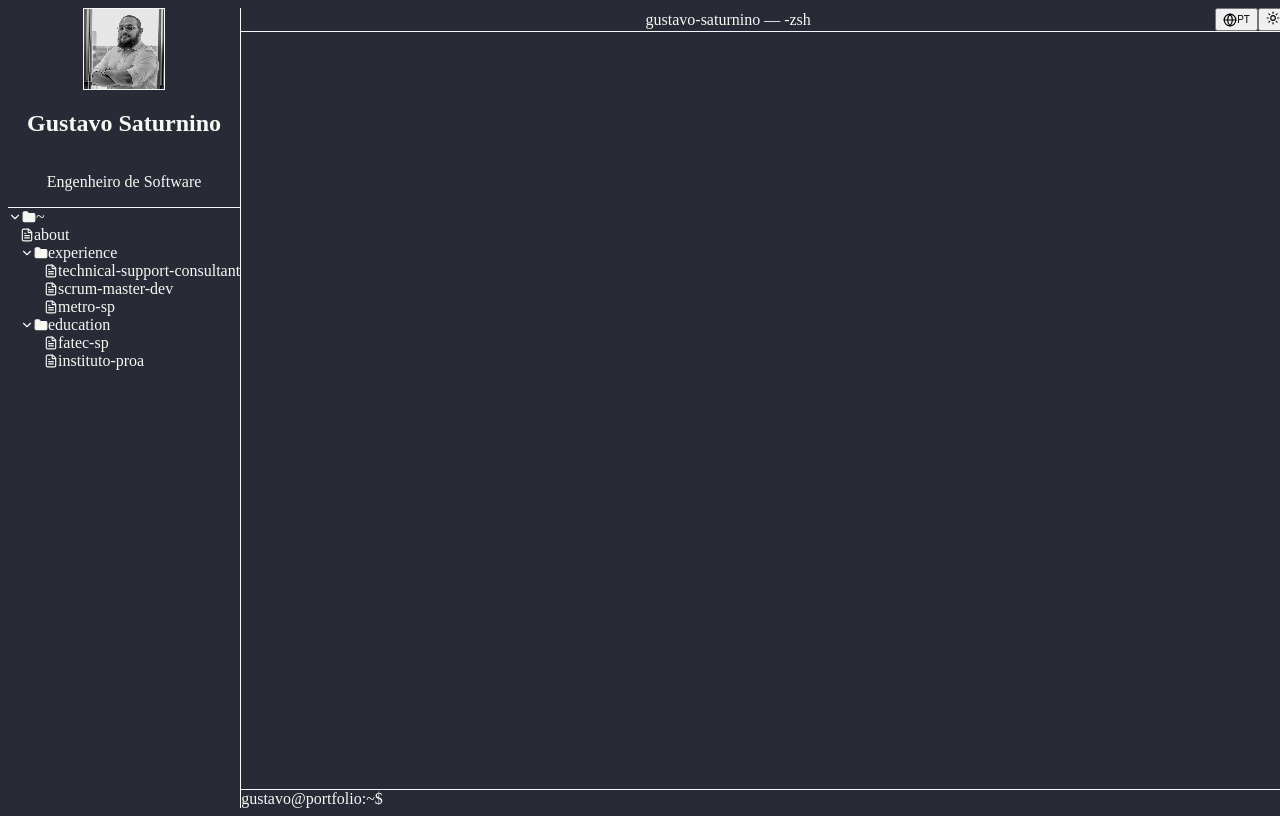
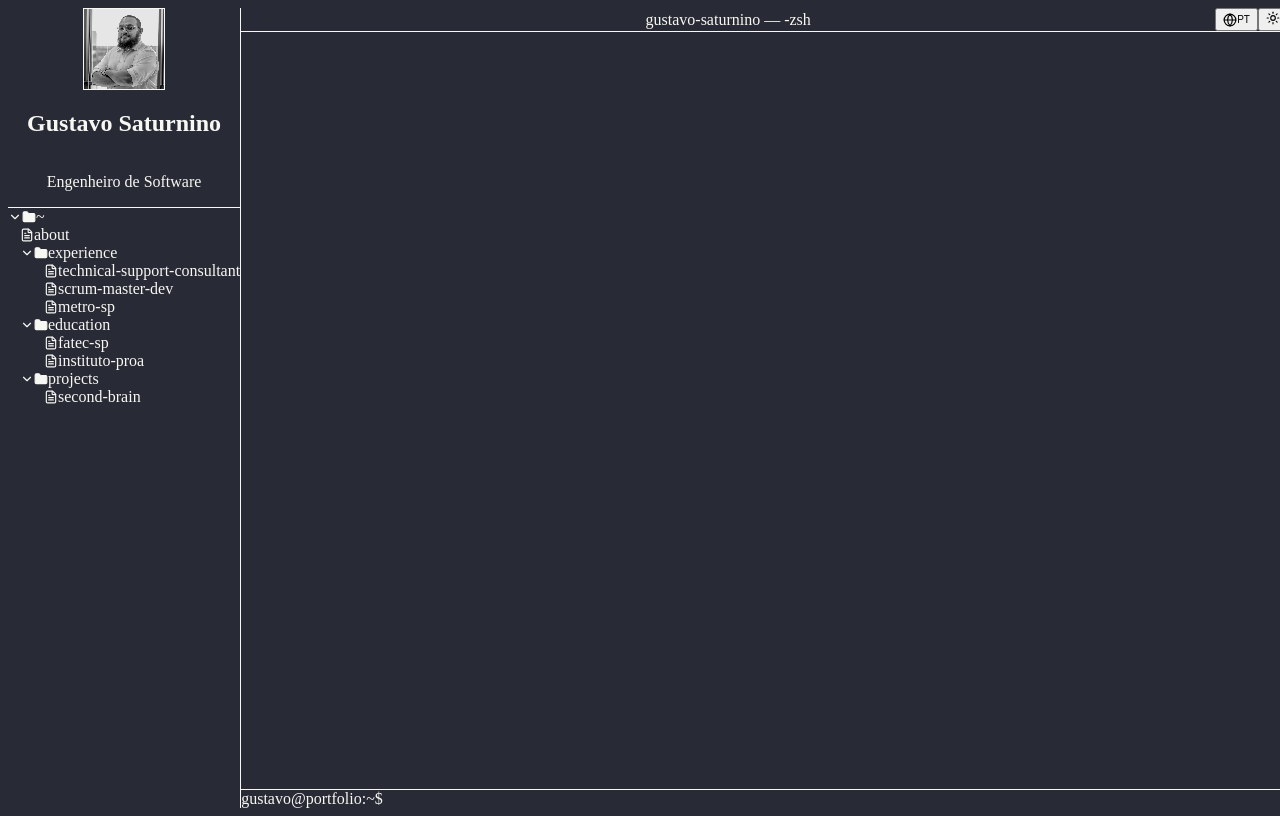
Before and after one commit to Gussatt/portfolio, a Next.js app: page / in a window 1280 px wide. Built offline with nearby package versions, Linux system fonts and the light colour scheme.

Commit message:
feat: add second-brain project entry to portfolio

```diff
--- a/src/data/portfolio.js
+++ b/src/data/portfolio.js
@@ -61,6 +61,20 @@ export const portfolioData = {
               content: 'Curso Profissionalizante focado em desenvolvimento de software e tecnologias modernas.',
               learnings: ['Engenharia de Software', 'Stack Web Moderna', 'Trabalho em Equipe'],
               tech: ['React.js', 'Desenvolvimento']
+            }
+          }
+        },
+        projects: {
+          name: 'projects',
+          type: 'directory',
+          children: {
+            'second-brain': {
+              name: 'second-brain.md',
+              type: 'file',
+              title: 'Second Brain',
+              content: 'Template e framework especializado para construir um sistema de gestão de conhecimento pessoal (PKM) no Obsidian, otimizado para interação com agentes de IA. Organiza a informação em categorias (Second Brain para dados efêmeros e cronológicos, Wiki para conhecimento formal) e suporta ingestão automatizada e síntese de conhecimento.',
+              learnings: ['Síntese de Conhecimento', 'Automação com IA', 'Design de Sistemas'],
+              tech: ['Obsidian', 'Agentes de IA', 'Markdown', 'Bash']
             }
           }
         }
@@ -131,6 +145,20 @@ export const portfolioData = {
               tech: ['React.js', 'Development']
             }
           }
+        },
+        projects: {
+          name: 'projects',
+          type: 'directory',
+          children: {
+            'second-brain': {
+              name: 'second-brain.md',
+              type: 'file',
+              title: 'Second Brain',
+              content: 'Specialized template and framework for building a personal knowledge management (PKM) system in Obsidian, optimized for interaction with AI agents. It organizes information into categories (Second Brain for ephemeral and chronological data, Wiki for formal knowledge) and supports automated ingestion and knowledge synthesis.',
+              learnings: ['Knowledge Synthesis', 'AI Automation', 'System Design'],
+              tech: ['Obsidian', 'AI Agents', 'Markdown', 'Bash']
+            }
+          }
         }
       }
     }
```
